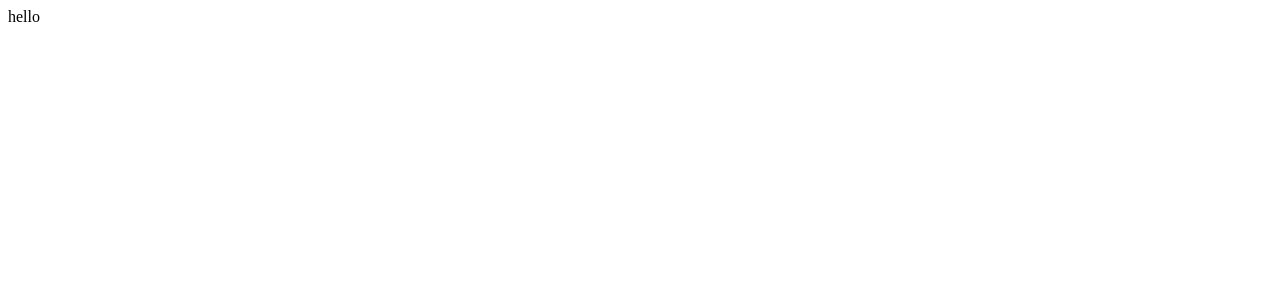
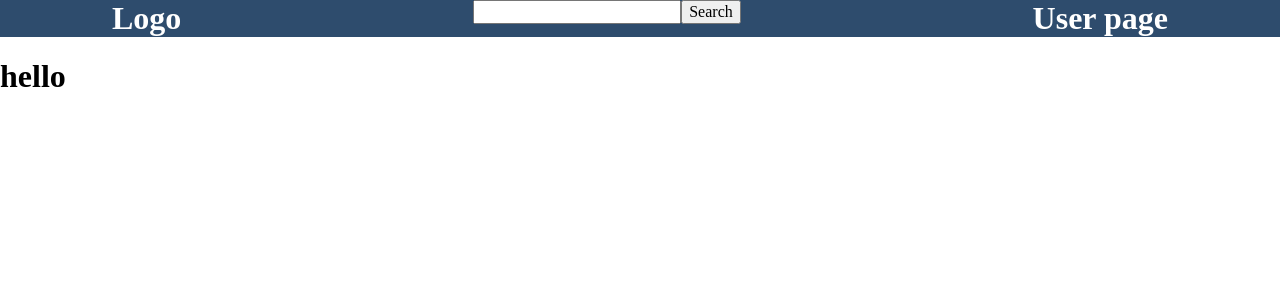
Before and after one commit to salmonsashimi/onlinestore, a Next.js app: page / in a window 1280 px wide. Shown: the top 300 px of the page. Built offline with nearby package versions, Linux system fonts and the light colour scheme.

Commit message:
initial navbar

```diff
--- a/package.json
+++ b/package.json
@@ -13,6 +13,7 @@
   "license": "ISC",
   "dependencies": {
     "next": "^12.0.7",
+    "normalize.css": "^8.0.1",
     "react": "^17.0.2",
     "react-dom": "^17.0.2"
   }
--- a/pages/index.js
+++ /dev/null
@@ -1,5 +0,0 @@
-export default () => (
-    <div>
-        hello
-    </div>
-)
--- /dev/null
+++ b/src/components/Navbar.js
@@ -0,0 +1,19 @@
+import Link from 'next/link';
+import TextInput from './TextInput';
+
+const Navbar = () => {
+
+
+    return (
+        <div className='navbar-background'>
+            <div className='container navbar'>
+                <Link href='/'><h1 className='navbar-logo'>Logo</h1></Link>
+                <TextInput />
+                <Link href='/user'><h1>User page</h1></Link>
+            </div>
+        </div>
+    )
+}
+
+
+export default Navbar;
--- /dev/null
+++ b/src/components/TextInput.js
@@ -0,0 +1,18 @@
+import { useState } from 'react';
+const TextInput = () => {
+    const [input, setInput] = useState('');
+
+    const onSearchClick = (e) => {
+        e.preventDefault();
+        console.log(e.target[0].value);
+    }
+
+    return (
+        <form onSubmit={onSearchClick}>
+            <input value={input} onChange={(e) => setInput(e.target.value)}></input>
+            <button>Search</button>
+        </form>
+    )
+}
+
+export default TextInput;
--- /dev/null
+++ b/src/pages/_app.js
@@ -0,0 +1,28 @@
+// import App from 'next/app'
+import Navbar from '../components/Navbar'
+import 'normalize.css'
+import '../styles/styles.css';
+
+function MyApp({ Component, pageProps }) {
+    return (
+        <>
+            <Navbar />
+            <Component {...pageProps} />
+        </>
+    )
+
+}
+
+// Only uncomment this method if you have blocking data requirements for
+// every single page in your application. This disables the ability to
+// perform automatic static optimization, causing every page in your app to
+// be server-side rendered.
+//
+// MyApp.getInitialProps = async (appContext) => {
+//   // calls page's `getInitialProps` and fills `appProps.pageProps`
+//   const appProps = await App.getInitialProps(appContext);
+//
+//   return { ...appProps }
+// }
+
+export default MyApp
--- /dev/null
+++ b/src/pages/index.js
@@ -0,0 +1,9 @@
+import Navbar from '../components/Navbar';
+
+const Index = () => (
+    <div>
+        <h1>hello</h1>
+    </div>
+);
+
+export default Index;
--- /dev/null
+++ b/src/styles/styles.css
@@ -0,0 +1,29 @@
+.container {
+    margin: 0 7rem;
+}
+
+.navbar {
+    display: flex;
+    justify-content: space-between;
+
+}
+
+.navbar h1 {
+    margin: 0;
+}
+
+.navbar h1:hover {
+    cursor: pointer;
+}
+
+.navbar-background {
+    background-color: #2E4C6D;
+    color: white
+}
+
+
+/* colours
+#2E4C6D
+#396EB0
+#DADDFC
+#FC997C */
```
Also changed, not shown: src/pages/user.js (added, +7 -0 lines), 1 other file (tests, documents, lock files or other folders).
